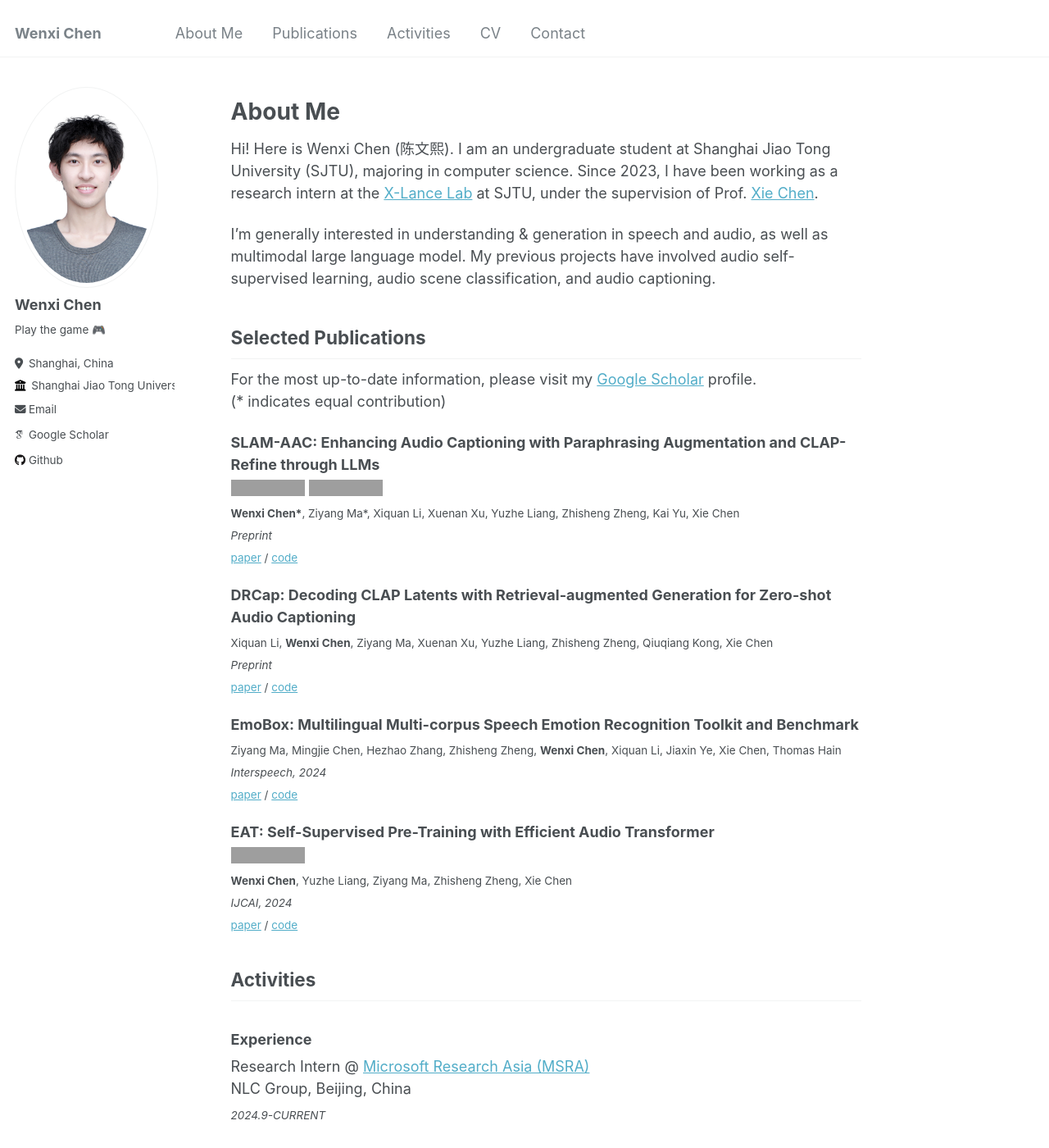
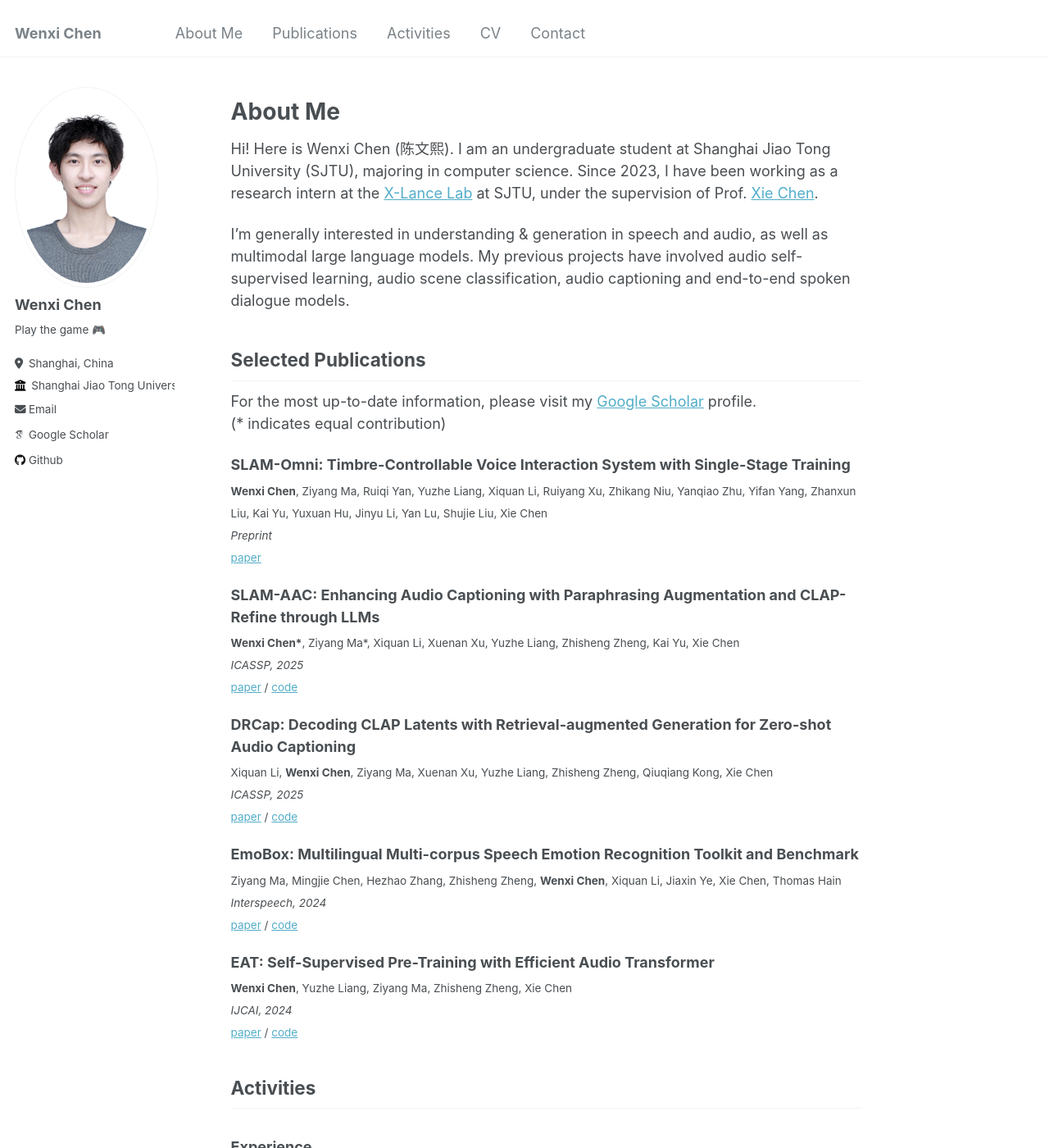
Before and after one commit to cwx-worst-one/cwx-worst-one.github.io, a Jekyll site: the page built from _pages/about.md, in a window 1280 px wide and 1400 px high. Shown: the whole window at 82% size. Built offline with Jekyll 4.4.1, drawn with Linux system fonts in a browser that asks for light colours; some web fonts are replaced; grey boxes are pictures that could not be loaded.

Commit message:
udpate homepage

```diff
--- a/_pages/about.md
+++ b/_pages/about.md
@@ -13,7 +13,7 @@ redirect_from:
 Hi! Here is Wenxi Chen (陈文熙). I am an undergraduate student at  Shanghai Jiao Tong University (SJTU), majoring in computer science.  Since 2023, I have been working as a research intern at the [X-Lance Lab](https://x-lance.sjtu.edu.cn) at SJTU, under the supervision of Prof. [Xie Chen](https://chenxie95.github.io/).
 
 
-I'm generally interested in understanding & generation in speech and audio, as well as multimodal large language model. My previous projects have involved audio self-supervised learning, audio scene classification, and audio captioning.
+I'm generally interested in understanding & generation in speech and audio, as well as multimodal large language models. My previous projects have involved audio self-supervised learning, audio scene classification, audio captioning and end-to-end spoken dialogue models.
 
 
 <!-- ## Recent News
@@ -29,16 +29,21 @@ For the most up-to-date information, please visit my [Google Scholar](https://sc
 
 
 <!-- *Speech Translation* -->
+**SLAM-Omni: Timbre-Controllable Voice Interaction System with Single-Stage Training**\
+<sub>**Wenxi Chen**, Ziyang Ma, Ruiqi Yan, Yuzhe Liang, Xiquan Li, Ruiyang Xu, Zhikang Niu, Yanqiao Zhu, Yifan Yang, Zhanxun Liu, Kai Yu, Yuxuan Hu, Jinyu Li, Yan Lu, Shujie Liu, Xie Chen</sub>\
+<sub>*Preprint*</sub>\
+<sub>[paper](https://arxiv.org/abs/2412.15649)
+
 
 **SLAM-AAC: Enhancing Audio Captioning with Paraphrasing Augmentation and CLAP-Refine through LLMs**\
-[![PWC](https://img.shields.io/endpoint.svg?url=https://paperswithcode.com/badge/slam-aac-enhancing-audio-captioning-with/audio-captioning-on-audiocaps)](https://paperswithcode.com/sota/audio-captioning-on-audiocaps?p=slam-aac-enhancing-audio-captioning-with)  [![PWC](https://img.shields.io/endpoint.svg?url=https://paperswithcode.com/badge/slam-aac-enhancing-audio-captioning-with/audio-captioning-on-clotho)](https://paperswithcode.com/sota/audio-captioning-on-clotho?p=slam-aac-enhancing-audio-captioning-with)\
 <sub>**Wenxi Chen\***, Ziyang Ma\*, Xiquan Li, Xuenan Xu, Yuzhe Liang, Zhisheng Zheng, Kai Yu, Xie Chen</sub>\
-<sub>*Preprint*</sub>\
+<sub>*ICASSP, 2025*</sub>\
 <sub>[paper](https://arxiv.org/abs/2410.09503) / [code](https://github.com/X-LANCE/SLAM-LLM/tree/main/examples/slam_aac)
+<!-- [![PWC](https://img.shields.io/endpoint.svg?url=https://paperswithcode.com/badge/slam-aac-enhancing-audio-captioning-with/audio-captioning-on-audiocaps)](https://paperswithcode.com/sota/audio-captioning-on-audiocaps?p=slam-aac-enhancing-audio-captioning-with)  [![PWC](https://img.shields.io/endpoint.svg?url=https://paperswithcode.com/badge/slam-aac-enhancing-audio-captioning-with/audio-captioning-on-clotho)](https://paperswithcode.com/sota/audio-captioning-on-clotho?p=slam-aac-enhancing-audio-captioning-with)\ -->
 
 **DRCap: Decoding CLAP Latents with Retrieval-augmented Generation for Zero-shot Audio Captioning**\
 <sub>Xiquan Li, **Wenxi Chen**, Ziyang Ma, Xuenan Xu, Yuzhe Liang, Zhisheng Zheng, Qiuqiang Kong, Xie Chen</sub>\
-<sub>*Preprint*</sub>\
+<sub>*ICASSP, 2025*</sub>\
 <sub>[paper](https://arxiv.org/abs/2410.09472) / [code](https://github.com/X-LANCE/SLAM-LLM/tree/main/examples/drcap_zeroshot_aac)
 
 **EmoBox: Multilingual Multi-corpus Speech Emotion Recognition Toolkit and Benchmark**
```
Also changed, not shown: other parts of _pages/about.md (+1 -1 lines).
